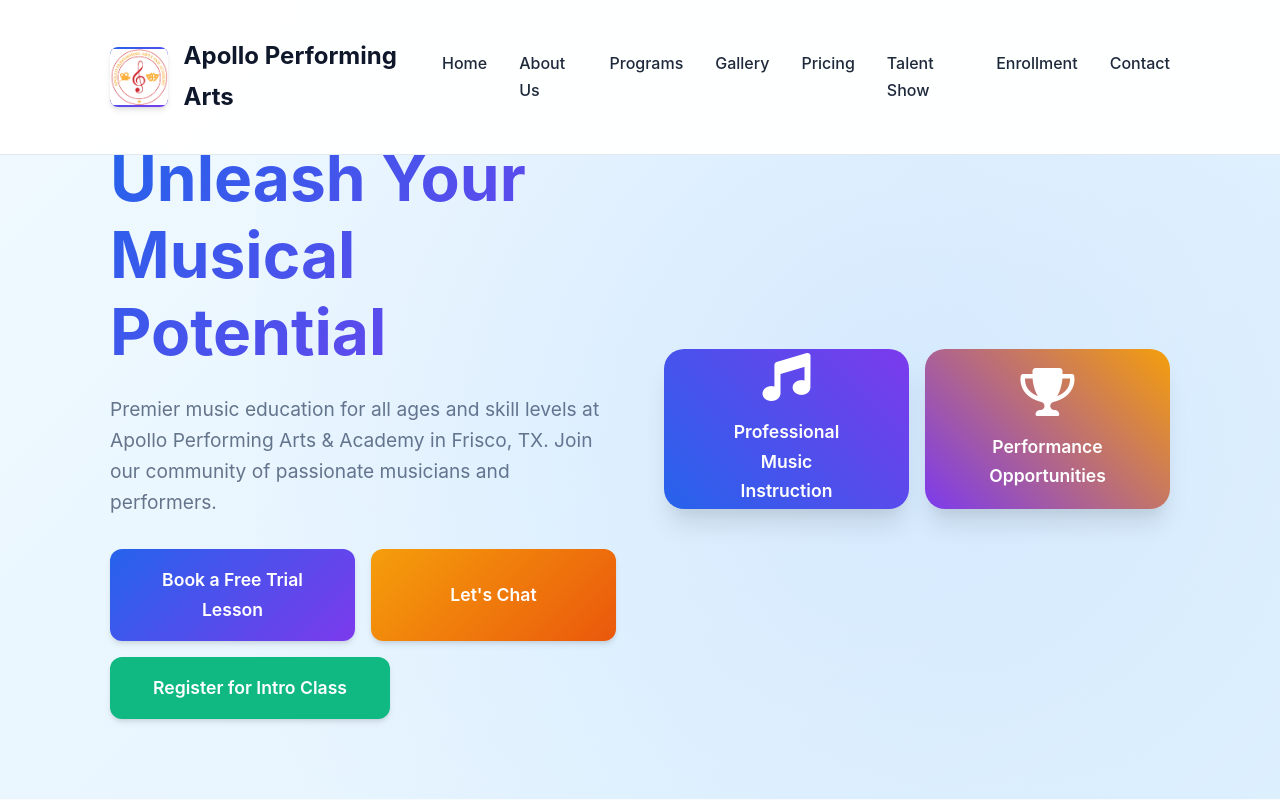
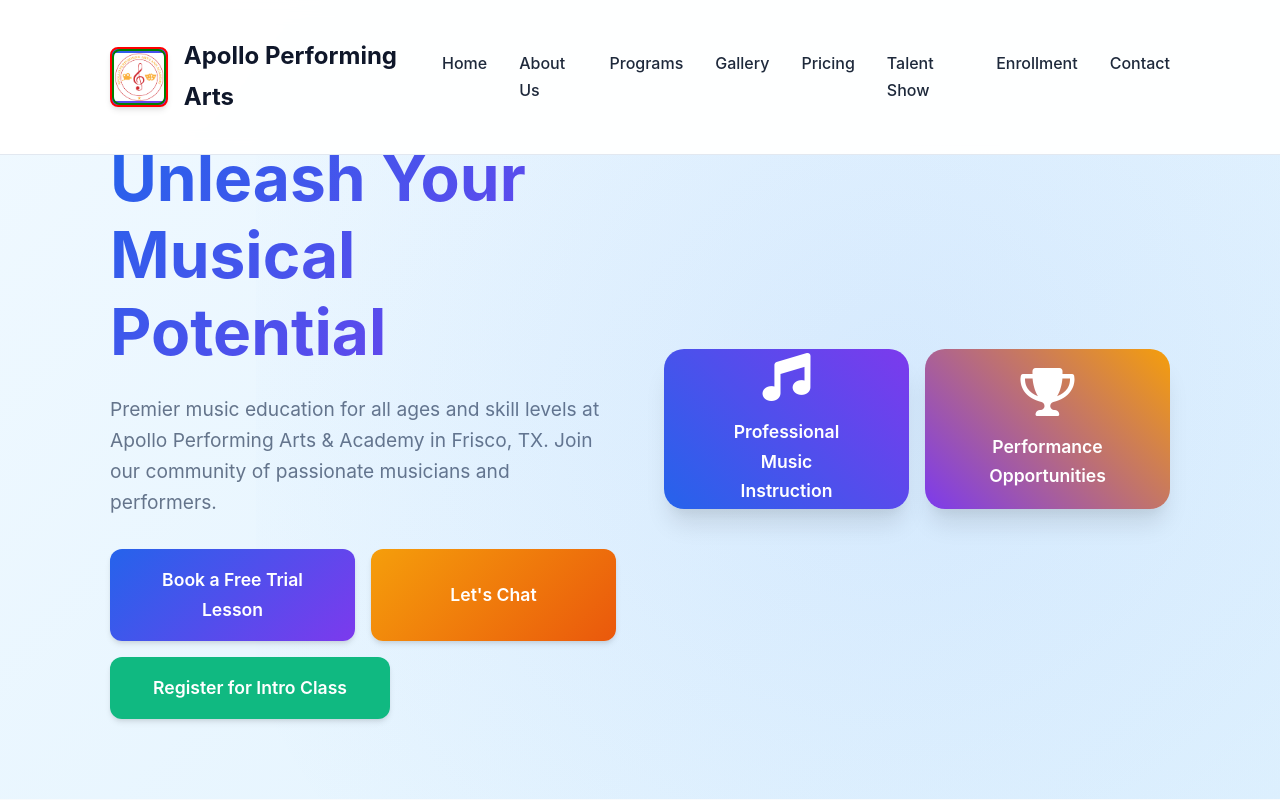
Before and after one commit to Apolloat2022/ApolloPerformingArts, a React (Vite) app: page / in a window 1280 px wide. Shown: the top 800 px of the page. Built offline with nearby package versions, Linux system fonts and the light colour scheme.

Commit message:
Update Header.tsx

```diff
--- a/src/components/Header.tsx
+++ b/src/components/Header.tsx
@@ -20,8 +20,8 @@ const Header: React.FC = () => {
       <div className="container">
         <nav className="navbar">
           <div className="logo">
-            {/* Logo Image */}
-            <div className="logo-img">
+            {/* Logo Image with diagnostic borders */}
+            <div className="logo-img" style={{ border: '2px solid red' }}>
               <img
                 src="/Logo.png"
                 alt="Apollo Performing Arts Logo"
@@ -29,14 +29,18 @@ const Header: React.FC = () => {
                   width: '100%',
                   height: '100%',
                   objectFit: 'contain',
-                  borderRadius: '8px'
+                  borderRadius: '8px',
+                  border: '2px solid green'
                 }}
                 onError={(e) => {
-                  // Fallback if image doesn't load yet
+                  console.log('Image failed to load');
                   const target = e.target as HTMLImageElement;
                   target.style.display = 'none';
                   const fallback = target.nextElementSibling as HTMLElement;
                   if (fallback) fallback.style.display = 'flex';
+                }}
+                onLoad={() => {
+                  console.log('Image loaded successfully');
                 }}
               />
               {/* Fallback text if image not loaded */}
```
